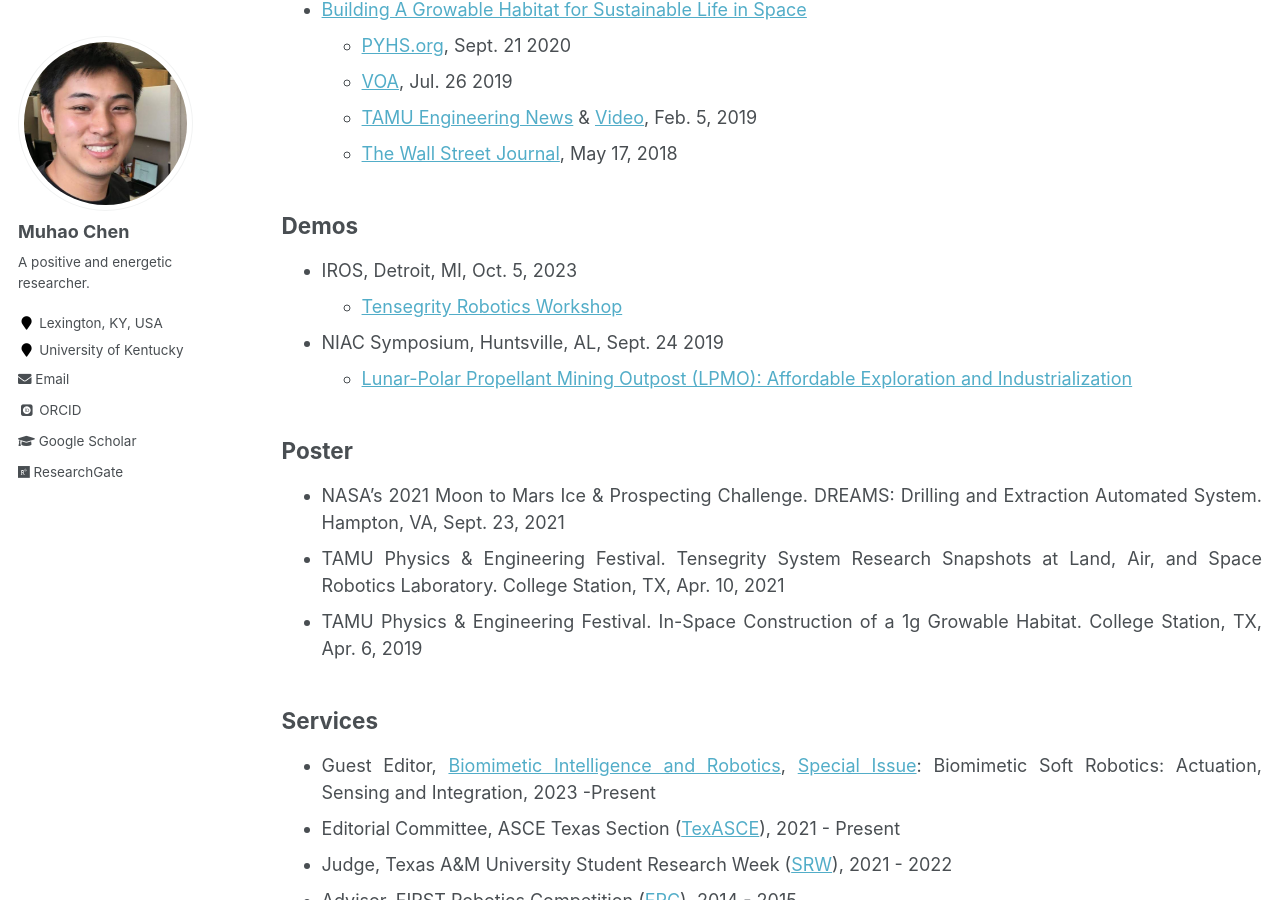
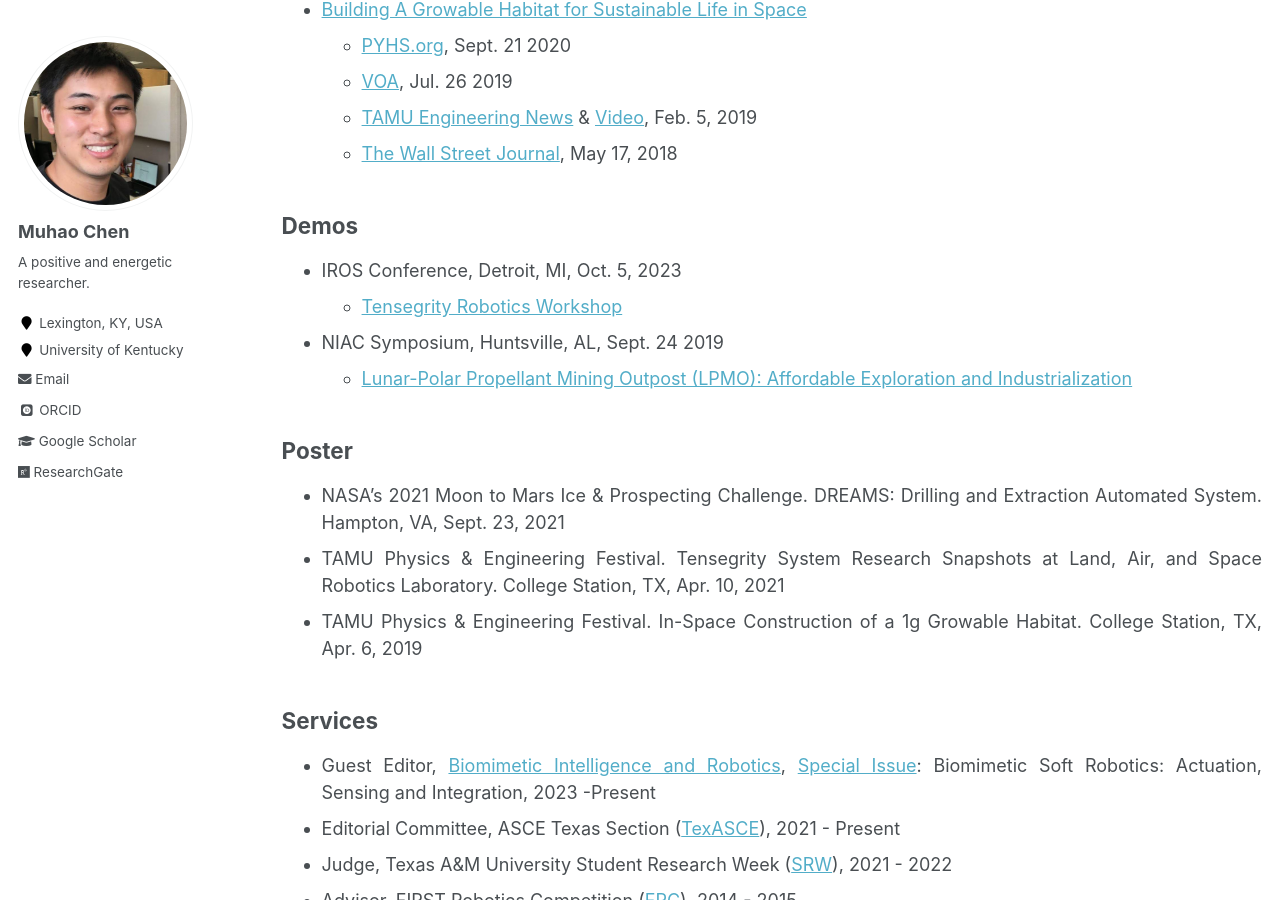
Before and after one commit to Muhao-Chen/muhao-chen.github.io, a Jekyll site: the page built from _pages/professional-activities.md, in a window 1280 px wide and 900 px high, scrolled down 1509 px. Built offline with Jekyll 4.4.1, drawn with Linux system fonts in a browser that asks for light colours; some web fonts are replaced.

Commit message:
Update professional-activities.md

```diff
--- a/_pages/professional-activities.md
+++ b/_pages/professional-activities.md
@@ -38,6 +38,8 @@ toc_max_header: 1
 <li> AIAA SPACE and Astronautics Forum and Exposition, Orlando, FL, Sept. 17, 2018 </li>
 </ol>
 
+<!-- IEEE/RSJ International Conference on Intelligent Robots and Systems (IROS) -->
+
 ## News
 
 - [NASA Moon to Mars Ice and Prospecting Challenge](https://www.nasa.gov/solve/nasas-lunar-loo-challenge/Moon_to_Mars_Ice_Prospecting_Challenge/)
@@ -53,7 +55,7 @@ toc_max_header: 1
 
 
 ## Demos
-- IROS, Detroit, MI, Oct. 5, 2023
+- IROS Conference, Detroit, MI, Oct. 5, 2023
   - [Tensegrity Robotics Workshop](https://www.eng.yale.edu/faboratory/tensegrityworkshop/)
     <!-- - Tensegrity Actuated Origami Systems for Deployable Aerospace Structures
         * Event Participants: Idris Hussain, Muhao Chen, David Capps, Manoranjan Majji -->
```
